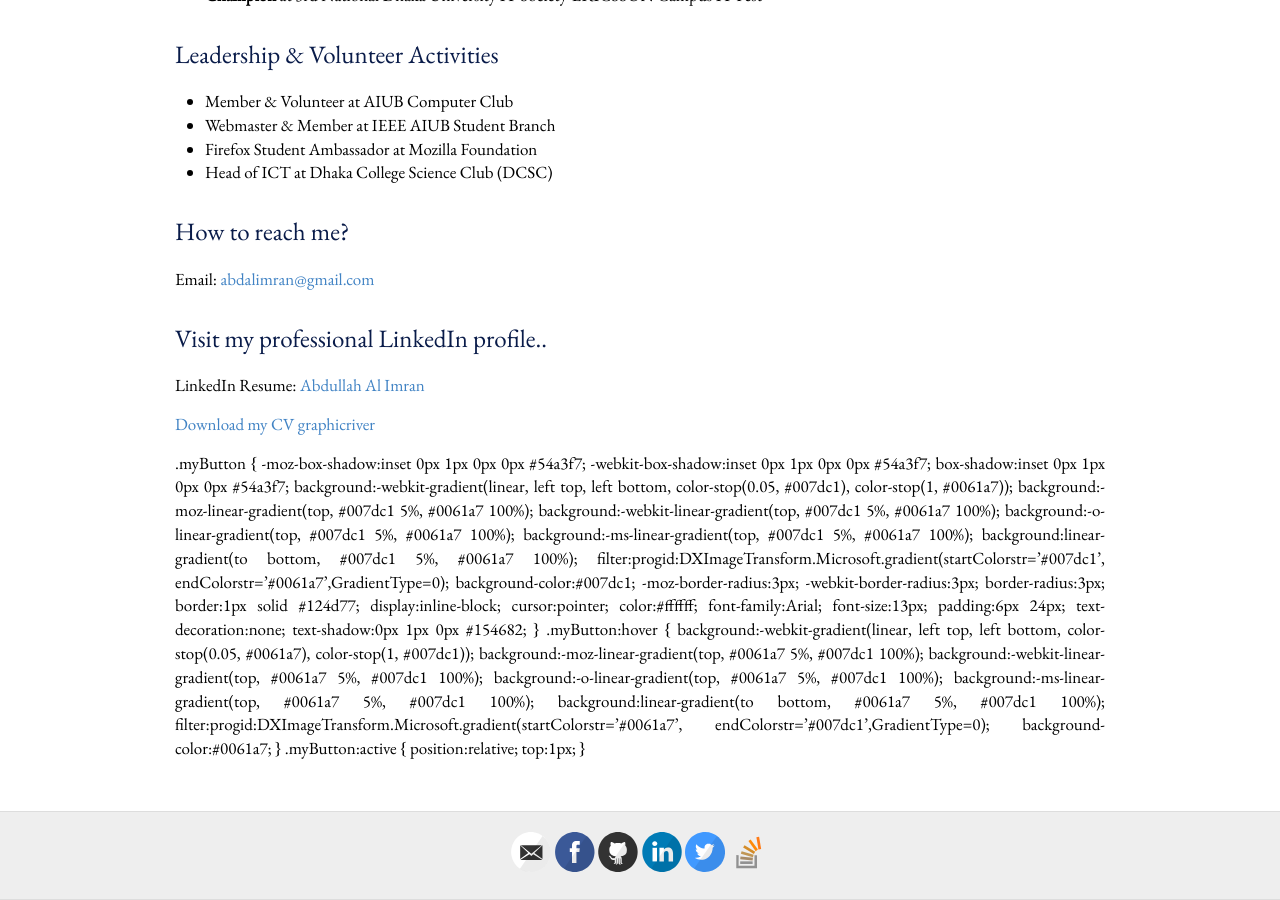
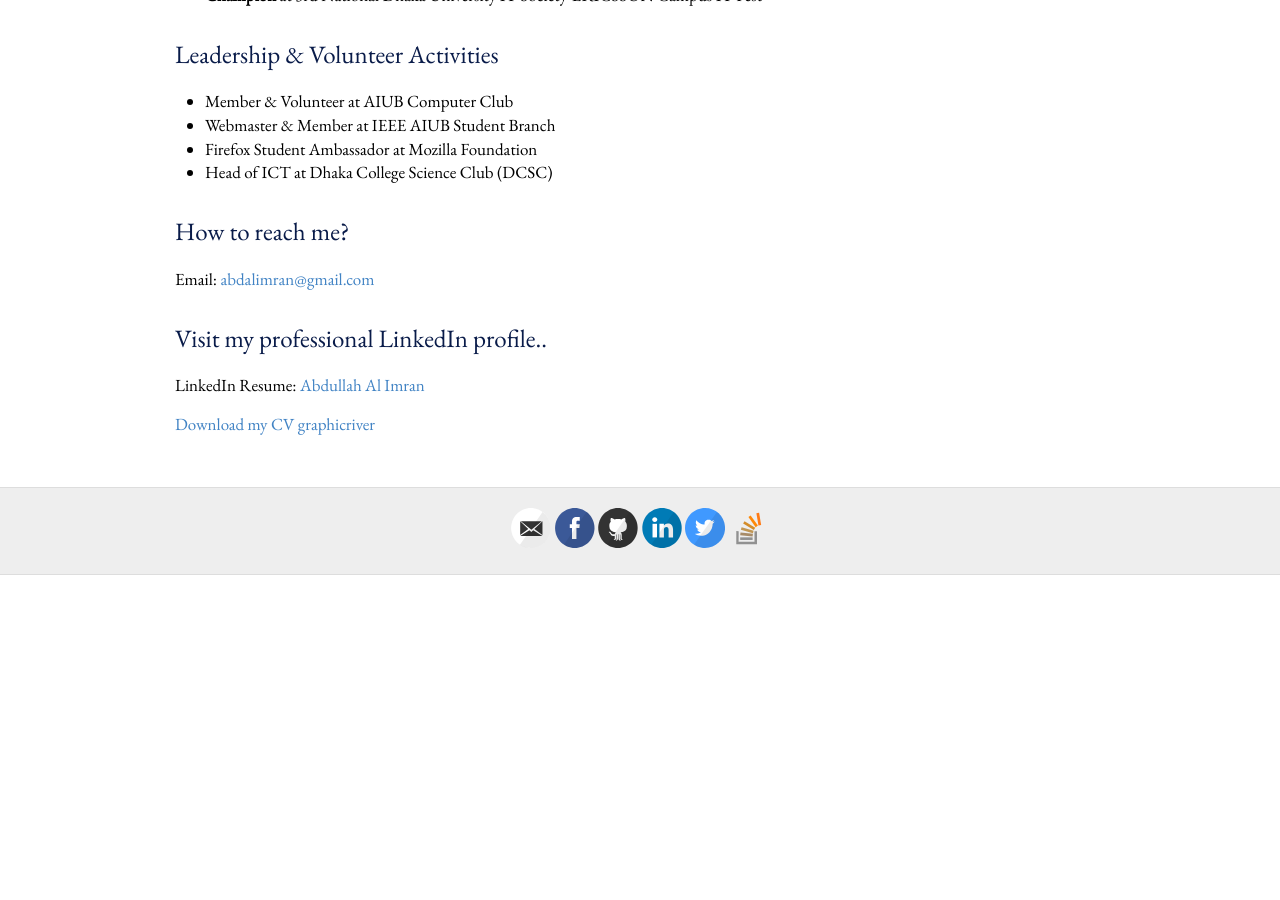
Before and after one commit to abdalimran/abdalimran.github.io, a Jekyll site: the page built from index.md, in a window 1280 px wide and 900 px high, scrolled down 1296 px. Built offline with Jekyll 4.4.1, drawn with Linux system fonts in a browser that asks for light colours; some web fonts are replaced; after the commit the page ends 1871 px from its top, so only the background shows below that.

Commit message:
Update index.md

```diff
--- a/index.md
+++ b/index.md
@@ -59,43 +59,3 @@
 
 <a href="https://drive.google.com/open?id=1u4Lhdsussgbd7-8t_VkXa5SGHZ0JoziM" target="_blank">Download my CV</a>
 <a href="#" class="myButton">graphicriver</a>
-
-.myButton {
-	-moz-box-shadow:inset 0px 1px 0px 0px #54a3f7;
-	-webkit-box-shadow:inset 0px 1px 0px 0px #54a3f7;
-	box-shadow:inset 0px 1px 0px 0px #54a3f7;
-	background:-webkit-gradient(linear, left top, left bottom, color-stop(0.05, #007dc1), color-stop(1, #0061a7));
-	background:-moz-linear-gradient(top, #007dc1 5%, #0061a7 100%);
-	background:-webkit-linear-gradient(top, #007dc1 5%, #0061a7 100%);
-	background:-o-linear-gradient(top, #007dc1 5%, #0061a7 100%);
-	background:-ms-linear-gradient(top, #007dc1 5%, #0061a7 100%);
-	background:linear-gradient(to bottom, #007dc1 5%, #0061a7 100%);
-	filter:progid:DXImageTransform.Microsoft.gradient(startColorstr='#007dc1', endColorstr='#0061a7',GradientType=0);
-	background-color:#007dc1;
-	-moz-border-radius:3px;
-	-webkit-border-radius:3px;
-	border-radius:3px;
-	border:1px solid #124d77;
-	display:inline-block;
-	cursor:pointer;
-	color:#ffffff;
-	font-family:Arial;
-	font-size:13px;
-	padding:6px 24px;
-	text-decoration:none;
-	text-shadow:0px 1px 0px #154682;
-}
-.myButton:hover {
-	background:-webkit-gradient(linear, left top, left bottom, color-stop(0.05, #0061a7), color-stop(1, #007dc1));
-	background:-moz-linear-gradient(top, #0061a7 5%, #007dc1 100%);
-	background:-webkit-linear-gradient(top, #0061a7 5%, #007dc1 100%);
-	background:-o-linear-gradient(top, #0061a7 5%, #007dc1 100%);
-	background:-ms-linear-gradient(top, #0061a7 5%, #007dc1 100%);
-	background:linear-gradient(to bottom, #0061a7 5%, #007dc1 100%);
-	filter:progid:DXImageTransform.Microsoft.gradient(startColorstr='#0061a7', endColorstr='#007dc1',GradientType=0);
-	background-color:#0061a7;
-}
-.myButton:active {
-	position:relative;
-	top:1px;
-}
```
